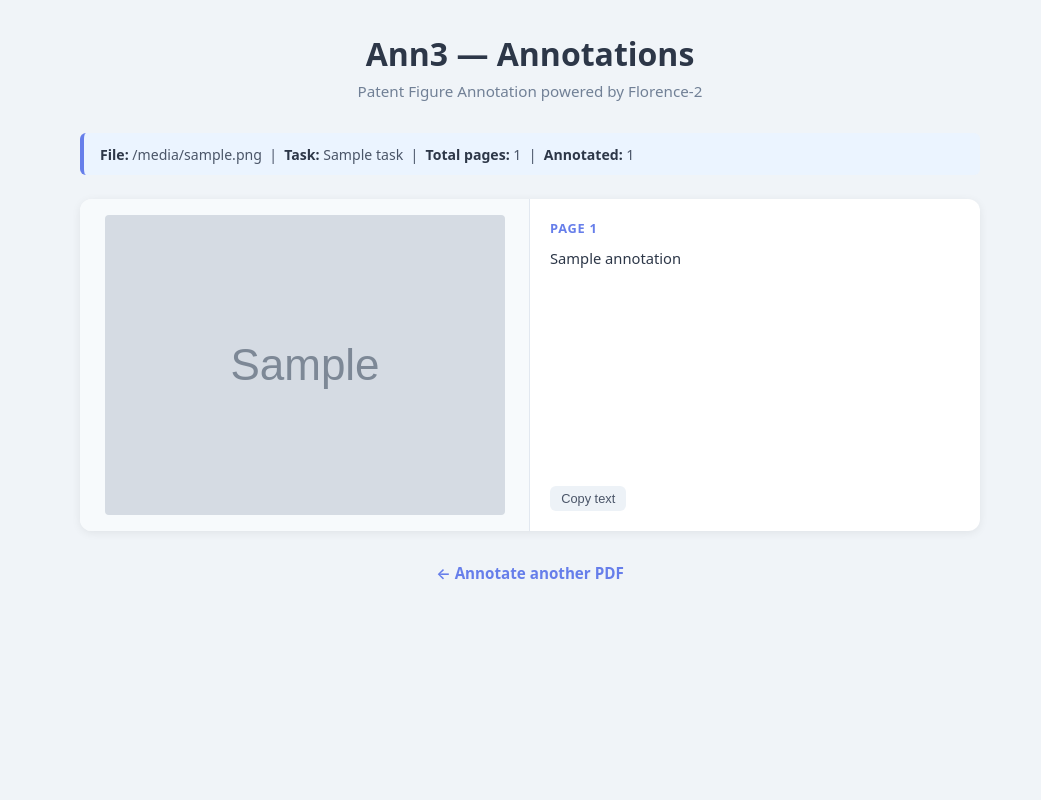
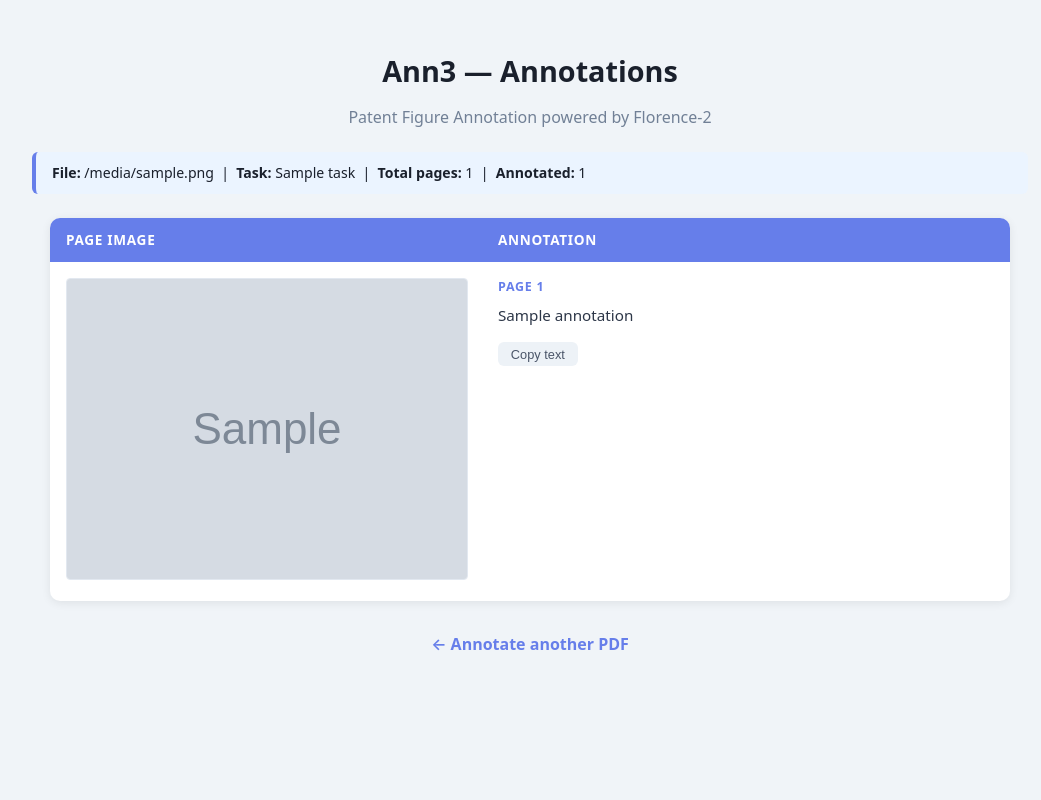
Before and after one commit to doublecar/red, a Flask app: template templates/results.html in a window 1280 px wide. Shown: the whole page, without its empty margins (110-1151 px from the left). Run offline with Flask 3, Linux system fonts and the light colour scheme; the template is opened without the code that fills it: most values are stand-ins (such as "Sample title", 1, 10 or a date in 2020); grey boxes marked "Sample" are stand-in pictures.

Commit message:
Replace CSS grid/flex results layout with plain HTML table
The flex+grid card layout was collapsing the annotation column on
Windows browsers. A simple <table> layout is guaranteed to render
correctly everywhere.

https://claude.ai/code/session_01MUkzeXdvWvW9jbJbf6MJMd

```diff
--- a/templates/results.html
+++ b/templates/results.html
@@ -5,90 +5,88 @@
   <meta name="viewport" content="width=device-width, initial-scale=1.0">
   <title>Ann3 — Results</title>
   <style>
-    *, *::before, *::after { box-sizing: border-box; margin: 0; padding: 0; }
     body {
       font-family: system-ui, -apple-system, sans-serif;
       background: #f0f4f8;
       color: #1a202c;
-      min-height: 100vh;
+      margin: 0;
       padding: 2rem 1rem;
     }
-    header { text-align: center; margin-bottom: 2rem; }
-    header h1 { font-size: 2rem; font-weight: 700; color: #2d3748; }
-    header p  { color: #718096; margin-top: .4rem; font-size: .95rem; }
+    h1 { text-align: center; font-size: 1.8rem; margin-bottom: 0.3rem; }
+    .subtitle { text-align: center; color: #718096; margin-bottom: 1.5rem; }
 
     .meta {
-      max-width: 900px;
+      max-width: 960px;
       margin: 0 auto 1.5rem;
       background: #ebf4ff;
       border-left: 4px solid #667eea;
-      padding: .7rem 1rem;
+      padding: 0.7rem 1rem;
       border-radius: 6px;
-      font-size: .88rem;
-      color: #4a5568;
-    }
-    .meta strong { color: #2d3748; }
-
-    .grid {
-      max-width: 900px;
-      margin: 0 auto;
-      display: grid;
-      gap: 1.5rem;
+      font-size: 0.88rem;
     }
 
-    .card {
+    table {
+      width: 100%;
+      max-width: 960px;
+      margin: 0 auto;
+      border-collapse: collapse;
       background: #fff;
-      border-radius: 12px;
-      box-shadow: 0 2px 10px rgba(0,0,0,.07);
+      border-radius: 10px;
       overflow: hidden;
-      display: grid;
-      grid-template-columns: 1fr 1fr;
+      box-shadow: 0 2px 10px rgba(0,0,0,0.08);
     }
-    @media (max-width: 640px) { .card { grid-template-columns: 1fr; } }
+    th {
+      background: #667eea;
+      color: #fff;
+      padding: 0.8rem 1rem;
+      text-align: left;
+      font-size: 0.85rem;
+      text-transform: uppercase;
+      letter-spacing: 0.05em;
+    }
+    td {
+      padding: 1rem;
+      vertical-align: top;
+      border-bottom: 1px solid #e2e8f0;
+    }
+    tr:last-child td { border-bottom: none; }
+    tr:nth-child(even) { background: #f7fafc; }
 
-    .card-image {
-      background: #f7fafc;
-      display: flex;
-      align-items: center;
-      justify-content: center;
-      padding: 1rem;
-      border-right: 1px solid #e2e8f0;
-    }
-    @media (max-width: 640px) {
-      .card-image { border-right: none; border-bottom: 1px solid #e2e8f0; }
-    }
-    .card-image img {
+    td.img-cell { width: 45%; text-align: center; }
+    td.img-cell img {
       max-width: 100%;
-      max-height: 400px;
+      max-height: 380px;
       object-fit: contain;
       border-radius: 4px;
+      border: 1px solid #e2e8f0;
     }
 
-    .card-body { padding: 1.25rem; display: flex; flex-direction: column; gap: .6rem; }
+    td.ann-cell { width: 55%; }
     .page-label {
+      display: block;
       font-weight: 700;
-      font-size: .8rem;
+      font-size: 0.78rem;
       text-transform: uppercase;
-      letter-spacing: .06em;
+      letter-spacing: 0.06em;
       color: #667eea;
+      margin-bottom: 0.5rem;
     }
-    .annotation {
-      font-size: .92rem;
-      line-height: 1.65;
+    .annotation-text {
+      font-size: 0.95rem;
+      line-height: 1.7;
       color: #2d3748;
       white-space: pre-wrap;
-      flex: 1;
     }
     .copy-btn {
-      align-self: flex-start;
-      padding: .3rem .7rem;
+      display: inline-block;
+      margin-top: 0.8rem;
+      padding: 0.3rem 0.8rem;
       background: #edf2f7;
       border: none;
       border-radius: 6px;
-      font-size: .8rem;
+      font-size: 0.8rem;
       cursor: pointer;
       color: #4a5568;
-      transition: background .15s;
     }
     .copy-btn:hover { background: #e2e8f0; }
 
@@ -99,16 +97,13 @@
       color: #667eea;
       font-weight: 600;
       text-decoration: none;
-      font-size: .95rem;
     }
     .back-link:hover { text-decoration: underline; }
   </style>
 </head>
 <body>
-  <header>
   <h1>Ann3 — Annotations</h1>
-    <p>Patent Figure Annotation powered by Florence-2</p>
-  </header>
+  <p class="subtitle">Patent Figure Annotation powered by Florence-2</p>
 
   <div class="meta">
     <strong>File:</strong> {{ filename }} &nbsp;|&nbsp;
@@ -117,30 +112,38 @@
     <strong>Annotated:</strong> {{ results|length }}
   </div>
 
-  <div class="grid">
+  <table>
+    <thead>
+      <tr>
+        <th>Page image</th>
+        <th>Annotation</th>
+      </tr>
+    </thead>
+    <tbody>
       {% for r in results %}
-    <div class="card">
-      <div class="card-image">
+      <tr>
+        <td class="img-cell">
           <img src="{{ r.image_url }}" alt="Page {{ r.page }}">
-      </div>
-      <div class="card-body">
+        </td>
+        <td class="ann-cell">
           <span class="page-label">Page {{ r.page }}</span>
-        <div class="annotation" id="ann-{{ r.page }}">{{ r.annotation }}</div>
+          <div class="annotation-text" id="ann-{{ r.page }}">{{ r.annotation }}</div>
           <button class="copy-btn" onclick="copyAnn({{ r.page }})">Copy text</button>
-      </div>
-    </div>
+        </td>
+      </tr>
       {% endfor %}
-  </div>
+    </tbody>
+  </table>
 
   <a class="back-link" href="/">&#8592; Annotate another PDF</a>
 
   <script>
     function copyAnn(page) {
-      const el = document.getElementById("ann-" + page);
-      navigator.clipboard.writeText(el.innerText).then(() => {
-        const btn = el.nextElementSibling;
+      var el = document.getElementById("ann-" + page);
+      navigator.clipboard.writeText(el.innerText).then(function() {
+        var btn = el.nextElementSibling;
         btn.textContent = "Copied!";
-        setTimeout(() => btn.textContent = "Copy text", 1500);
+        setTimeout(function() { btn.textContent = "Copy text"; }, 1500);
       });
     }
   </script>
```
Lines whose indentation alone changed are shown as unchanged.
